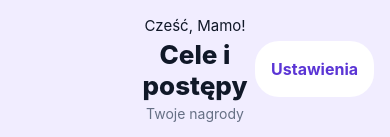
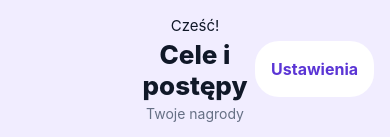
Before and after one commit to rciesielski3/unpeeky, a React Native app: screen / in a window 390 px wide. Both pictures are taken after a click on the button "Kontynuuj". Shown: the top 137 px of the page. Built offline with nearby package versions, Linux system fonts and the light colour scheme.

Commit message:
fix: localize goals greeting

```diff
--- a/src/i18n/strings.ts
+++ b/src/i18n/strings.ts
@@ -56,6 +56,7 @@ export const strings = {
     backButton: "Wróć"
   },
   goals: {
+    greeting: "Cześć!",
     title: "Cele i postępy",
     subtitle: "Twoje nagrody",
     settingsButton: "Ustawienia",
--- a/src/screens/GoalsScreen.tsx
+++ b/src/screens/GoalsScreen.tsx
@@ -35,7 +35,7 @@ export function GoalsScreen({
       <View style={styles.header}>
         <View style={styles.headerSide} />
         <View style={styles.headerCopy}>
-          <Text style={styles.hello}>Cześć, Mamo!</Text>
+          <Text style={styles.hello}>{strings.goals.greeting}</Text>
           <Text style={styles.title}>{strings.goals.title}</Text>
           <Text style={styles.subtitle}>{strings.goals.subtitle}</Text>
         </View>
```
